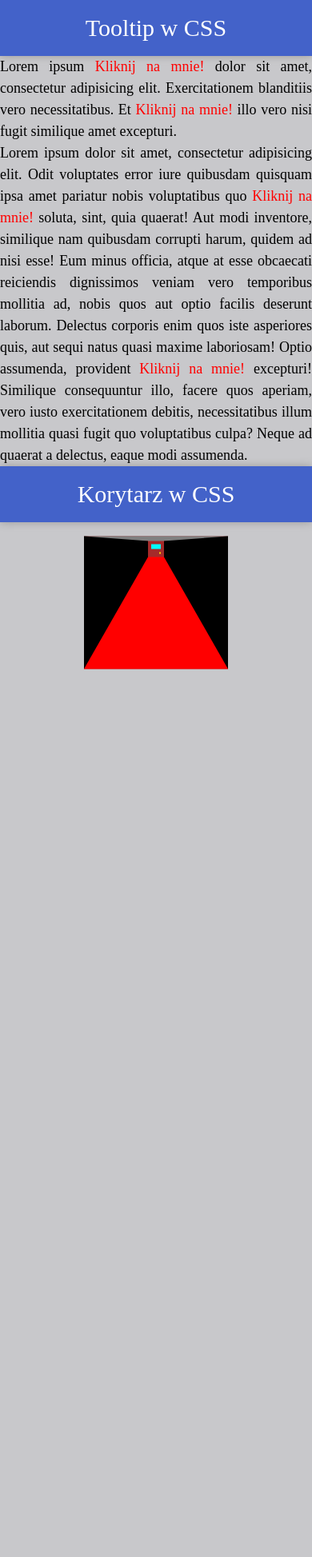
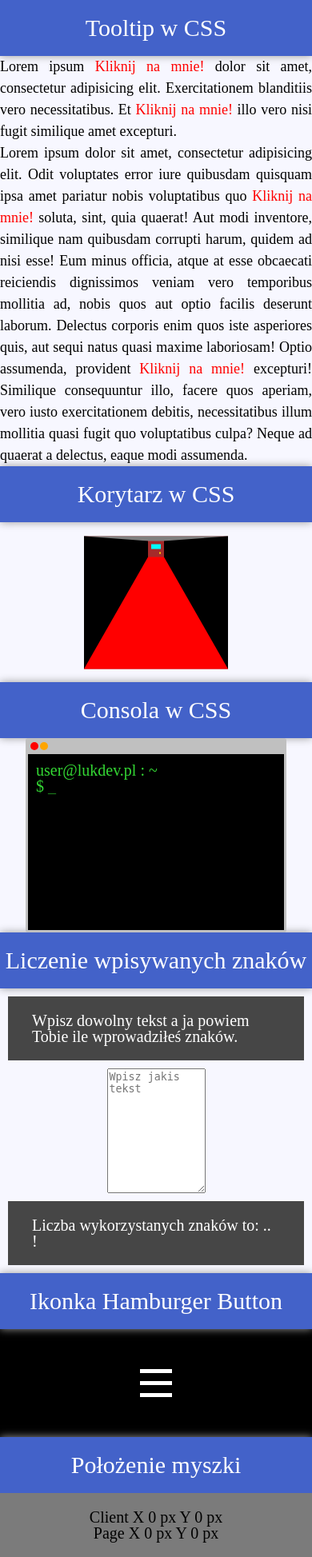
Before and after one commit to chesterxp/Nauka-JS, a PHP site: page /naukaCSS.html in a window 390 px wide. Shown: the whole page at 80% size. Before the commit the page ends 837 px from the top, so only its background shows below. Run offline with PHP 8.4, Linux system fonts and the light colour scheme.

Commit message:
consola w css, licznik znaków, ikonka hamburgera, polozenie myszki

```diff
--- a/css/naukaCSS.css
+++ b/css/naukaCSS.css
@@ -128,7 +128,7 @@ table {
   border-spacing: 0;
 }
 body {
-  background: #c8c8cb;
+  background: #f7f7ff;
   font-size: 20px;
 }
 .title {
@@ -205,3 +205,119 @@ body {
   left: 2px;
   top: 2px;
 }
+.consoleBox {
+  display: flex;
+  justify-content: center;
+}
+.console {
+  background: black;
+  width: 300px;
+  height: 200px;
+  border: 3px solid #c0c0c0;
+  padding: 10px;
+  border-top-width: 20px;
+  position: relative;
+  border-radius: 3px;
+}
+.console::before,
+.console::after {
+  content: "";
+  width: 10px;
+  height: 10px;
+  position: absolute;
+  border-radius: 50%;
+  top: -15px;
+}
+.console::after {
+  background: #ffa500;
+  left: 15px;
+}
+.console::before {
+  background: #ff0000;
+  left: 3px;
+}
+.console .typing {
+  color: #34d834;
+  margin: 0;
+}
+.console .typing::before {
+  content: 'user@lukdev.pl : ~';
+  display: block;
+}
+.console .typing::after {
+  content: ' _';
+  animation-name: blink;
+  animation-duration: 1s;
+  animation-iteration-count: infinite;
+  animation-timing-function: linear;
+}
+@keyframes blink {
+  from {
+    opacity: 0;
+  }
+  to {
+    opacity: 1;
+  }
+}
+#howManyLetters .boxHML {
+  display: flex;
+  justify-content: center;
+  align-items: center;
+  flex-direction: column;
+}
+#howManyLetters .boxHML p,
+#howManyLetters .boxHML div {
+  padding: 20px 30px;
+  background: #464646;
+  color: white;
+  margin: 10px;
+}
+#howManyLetters .boxHML textarea {
+  width: 30%;
+}
+#hamburgerButton {
+  background: black;
+}
+#hamburgerButton #hamburgerButtonBox {
+  display: flex;
+  justify-content: center;
+  padding: 50px;
+}
+#hamburgerButton #hamburgerButtonBox .hamburger {
+  width: 40px;
+  height: 35px;
+  border: 0;
+  border-top: 5px solid white;
+  background: transparent;
+  position: relative;
+  transition: all 0.3s linear;
+}
+#hamburgerButton #hamburgerButtonBox .hamburger::before,
+#hamburgerButton #hamburgerButtonBox .hamburger::after {
+  content: "";
+  position: absolute;
+  top: 0;
+  left: 0;
+  width: 100%;
+  border-top: 5px solid white;
+  transform: translateY(10px);
+}
+#hamburgerButton #hamburgerButtonBox .hamburger::after {
+  transform: translateY(25px);
+  transition: all 0.3s linear;
+}
+#hamburgerButton #hamburgerButtonBox .hamburger:focus {
+  transform: rotate(45deg) translateY(5px);
+  border: none;
+  outline: 0;
+}
+#hamburgerButton #hamburgerButtonBox .hamburger:focus::after {
+  transform: rotate(-90deg) translateX(-10px);
+}
+#mouseMove {
+  text-align: center;
+}
+#mouseMove #mouse {
+  padding: 20px;
+  background: #7b7b7b;
+}
--- a/css/naukaCSS.less
+++ b/css/naukaCSS.less
@@ -51,7 +51,7 @@ table {
 //--------------------------------//Reset CSS -----------------------------------------------------//
 
 body{
-  background: #c8c8cb;
+  background: #f7f7ff;
   font-size: 20px;
 }
 
@@ -137,3 +137,136 @@ body{
     }
   }
 }
+.consoleBox{
+  display: flex;
+  justify-content: center;
+}
+.console {
+  background: black;
+  width: 300px;
+  height: 200px;
+  border: 3px solid #c0c0c0;
+  padding: 10px;
+  border-top-width: 20px;
+  position: relative;
+  border-radius: 3px;
+  &::before, &::after {
+    content: "";
+    width: 10px;
+    height: 10px;
+    position: absolute;
+    border-radius: 50%;
+    top: -15px;
+
+  }
+  &::after {
+    background: #ffa500;
+    left: 15px;
+  }
+
+  &::before{
+    background: #ff0000;
+    left: 3px;
+  }
+  .typing {
+    color: #34d834;
+    margin: 0;
+  }
+  .typing::before {
+    content: 'user@lukdev.pl : ~';
+    display: block;
+  }
+  .typing::after {
+    content: ' _';
+    animation-name: blink;
+    animation-duration: 1s;
+    animation-iteration-count: infinite;
+    animation-timing-function: linear;
+  }
+  @keyframes blink {
+    from {
+      opacity: 0;
+    }
+    to {
+      opacity: 1;
+    }
+  }
+}
+
+#howManyLetters{
+
+
+  .boxHML{
+    display: flex;
+    justify-content: center;
+    align-items: center;
+    flex-direction: column;
+    p,div{
+      padding: 20px 30px;
+      background: #464646;
+      color: white;
+      margin: 10px;
+    }
+    textarea{
+      width: 30%;
+    }
+
+
+  }
+}
+
+
+#hamburgerButton{
+background: black;
+
+  #hamburgerButtonBox{
+    display: flex;
+    justify-content: center;
+    padding: 50px;
+
+    .hamburger{
+      width: 40px;
+      height: 35px;
+      border: 0;
+      border-top: 5px solid white;
+      background: transparent;
+      position: relative;
+      transition: all 0.3s linear;
+
+
+      &::before, &::after{
+        content: "";
+        position: absolute;
+        top: 0;
+        left: 0;
+        width: 100%;
+        border-top: 5px solid white;
+        transform: translateY(10px);
+
+      }
+      &::after{
+        transform: translateY(25px);
+        transition: all 0.3s linear;
+      }
+
+      &:focus{
+        transform: rotate(45deg) translateY(5px);
+        border: none;
+        outline: 0;
+      }
+
+      &:focus::after{
+        transform: rotate(-90deg) translateX(-10px);
+      }
+
+    }
+  }
+}
+
+#mouseMove{
+  text-align: center;
+  #mouse{
+    padding: 20px;
+    background: #7b7b7b;
+  }
+}
--- a/js/naukaCSS.js
+++ b/js/naukaCSS.js
@@ -0,0 +1,29 @@
+var input = document.querySelector('#customInput');
+var charCount = document.querySelector('#charCount');
+var onKeyDown = function(){
+  charCount.textContent = input.value.length;
+};
+input.addEventListener('keyup',onKeyDown);
+
+
+///-------------mouseMove-------------------------
+
+var posX = document.getElementById('posX');
+var posY = document.getElementById('posY');
+var posPX = document.getElementById('posPX');
+var posPY = document.getElementById('posPY');
+
+
+document.addEventListener('mousemove',function(e){
+  var x = e.clientX;
+  var y = e.clientY;
+
+  var px = e.pageX;
+  var py = e.pageY;
+
+  posX.textContent = x;
+  posY.textContent = y;
+
+  posPX.textContent = px;
+  posPY.textContent = py;
+})
--- a/naukaCSS.html
+++ b/naukaCSS.html
@@ -24,6 +24,43 @@
 
 </section>
 
+<section id="console">
+ <h1 class="title">Consola w CSS</h1>
+  <div class="consoleBox">
+    <div class="console">
+      <pre class="typing">$</pre>
+    </div>
+  </div>
+</section>
+
+<section id="howManyLetters">
+ <h1 class="title">Liczenie wpisywanych znaków</h1>
+  <div class="boxHML">
+   <p>Wpisz dowolny tekst a ja powiem Tobie ile wprowadziłeś znaków.</p>
+    <textarea name="" id="customInput" cols="30" rows="10" placeholder="Wpisz jakis tekst"></textarea>
+    <div>Liczba wykorzystanych znaków to: <span id="charCount">..</span> !</div>
+  </div>
+</section>
+
+<section id="hamburgerButton">
+<h1 class="title">Ikonka Hamburger Button</h1>
+<div id="hamburgerButtonBox">
+<button class="hamburger"></button>
+</div>
+</section>
+
+<section id="mouseMove">
+<h1 class="title">Położenie myszki</h1>
+  <div id="mouse">
+   Client
+    X <span id="posX">0</span> px
+    Y <span id="posY">0</span> px
+    <br>
+  Page
+    X <span id="posPX">0</span> px
+    Y <span id="posPY">0</span> px
+  </div>
+</section>
 
 <script
   src="https://code.jquery.com/jquery-2.2.4.min.js"
```
